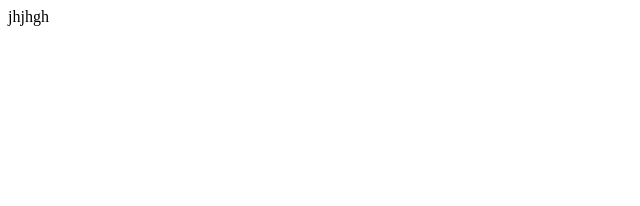
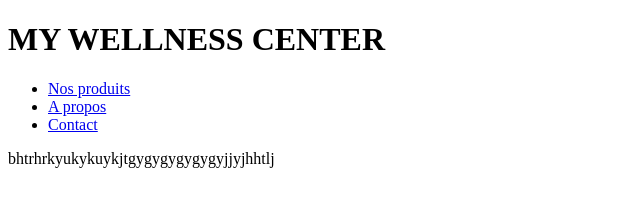
Before and after one commit to celia17/cece, a plain HTML site: page index.html in a window 1280 px wide. Shown: the whole page, without its empty margins (0-640 px from the left). Drawn offline with Linux system fonts and the light colour scheme.

Commit message:
Update index.html

```diff
--- a/index.html
+++ b/index.html
@@ -1 +1,21 @@
-jhjhgh
+<!doctype html>
+<html>
+<head>
+		<meta charset="utf-8">
+		<link rel="stylesheet" href="style.css" />
+		<title> MY WELLNESS CENTER </title>
+</head>
+
+<body>
+		<h1> MY WELLNESS CENTER </h1>
+		<nav>
+
+		<ul>
+		<li><a href="nos-produits.html">Nos produits</a></li>
+		<li><a href="a-propos.html">A propos</a></li>
+		<li><a href="contact.html">Contact</a></li>
+		</ul>
+		</nav>
+	<p> bhtrhrkyukykuykjtgygygygygygyjjyjhhtlj </p>
+</body>
+</html>
```
